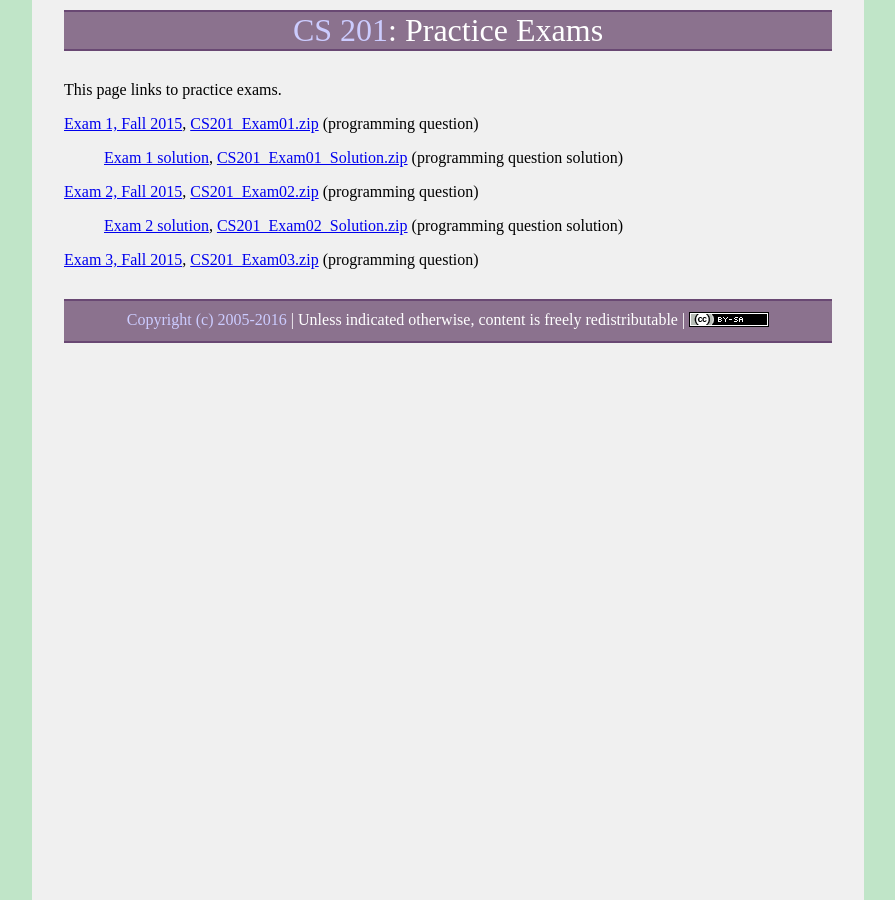
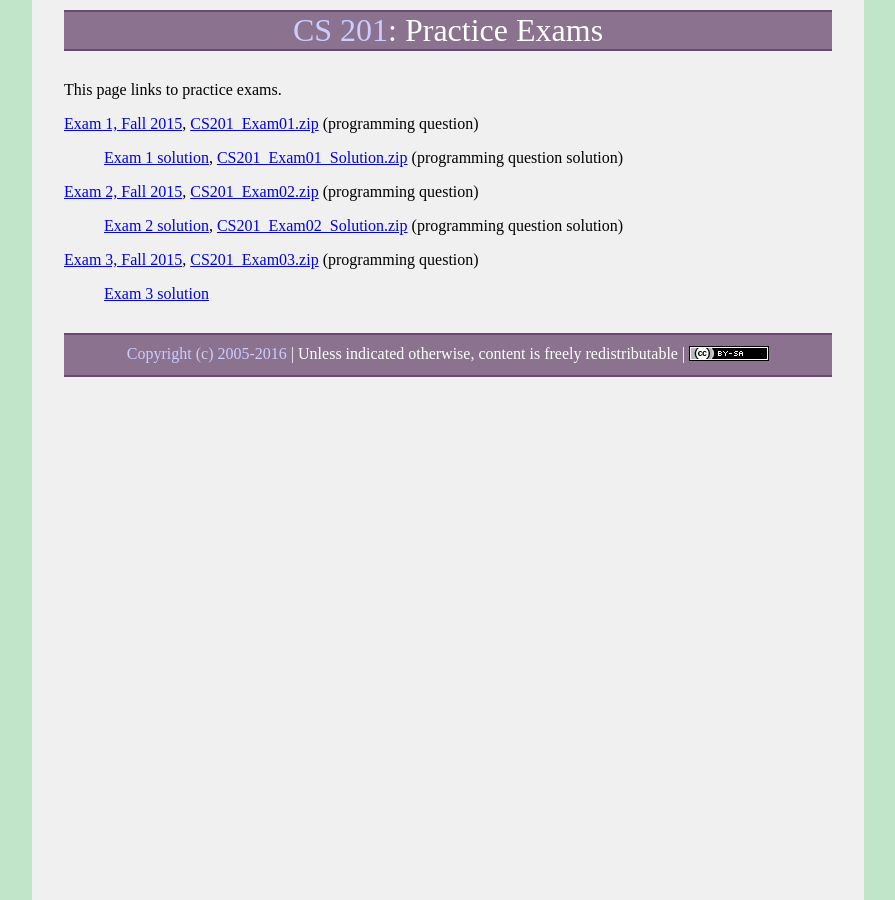
Before and after one commit to ycpcs/cs201-fall2016, a Jekyll site: the page built from practice/index.md, in a window 1280 px wide. Shown: the whole page, without its empty margins (192-1087 px from the left). Built offline with Jekyll 4.4.1, drawn with Linux system fonts in a browser that asks for light colours; some web fonts are replaced.

Commit message:
solution to written questions

```diff
--- a/practice/index.md
+++ b/practice/index.md
@@ -14,3 +14,5 @@ This page links to practice exams.
 > [Exam 2 solution](cs201-fall2015-exam02-solution.pdf), [CS201\_Exam02\_Solution.zip](CS201_Exam02_Solution.zip) (programming question solution)
 
 [Exam 3, Fall 2015](cs201-fall2015-exam03.pdf), [CS201\_Exam03.zip](CS201_Exam03.zip) (programming question)
+
+> [Exam 3 solution](cs201-fall2015-exam03-solution.pdf)
```
Also changed, not shown: 1 other file.
